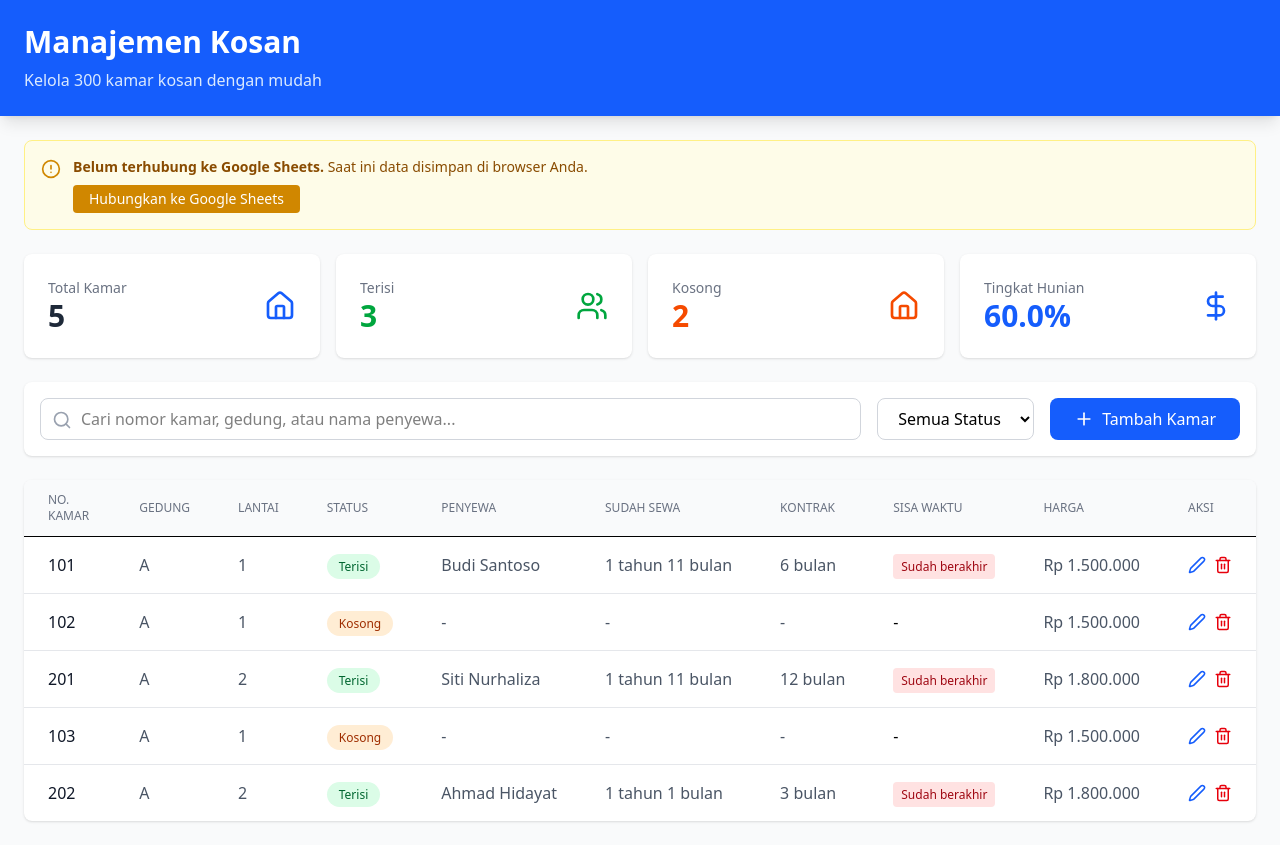
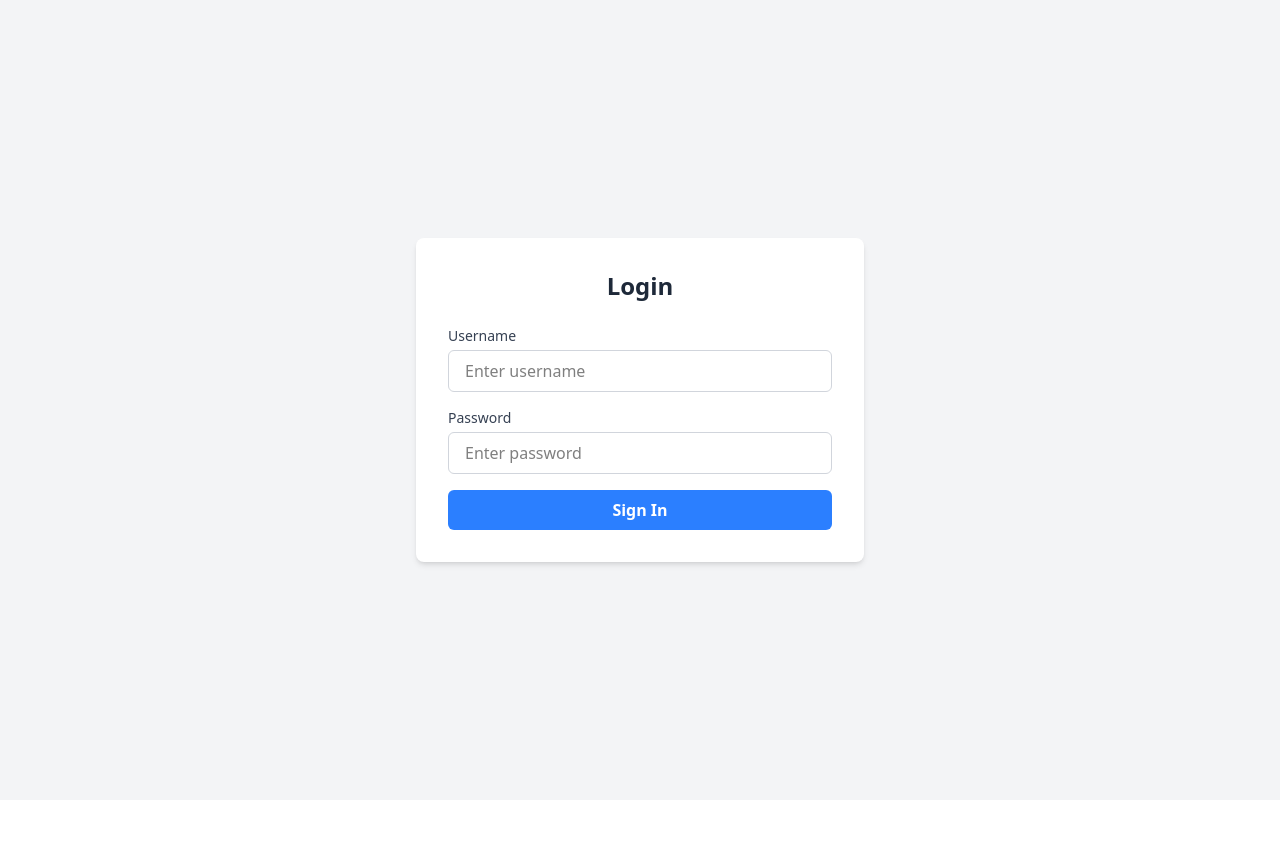
Before and after one commit to fadlidagang-jpg/tripleJ, a React (Vite) app: page / in a window 1280 px wide. After the commit the page ends 800 px from the top, so only its background shows below. Built offline with nearby package versions, Linux system fonts and the light colour scheme.

Commit message:
Add login screen

```diff
--- a/src/App.tsx
+++ b/src/App.tsx
@@ -1,10 +1,30 @@
-// src/App.tsx
-
+import { useState } from 'react'
 import KosanManagement from './components/KosanManagement'
+import Login from './components/Login'
 
 function App() {
+  const [currentUser, setCurrentUser] = useState<string | null>(() => {
+    return localStorage.getItem('currentUser')
+  })
+
+  const handleLogin = (username: string) => {
+    setCurrentUser(username)
+    localStorage.setItem('currentUser', username)
+  }
+
+  const handleLogout = () => {
+    setCurrentUser(null)
+    localStorage.removeItem('currentUser')
+  }
+
   return (
-    <KosanManagement />
+    <>
+      {currentUser ? (
+        <KosanManagement username={currentUser} onLogout={handleLogout} />
+      ) : (
+        <Login onLogin={handleLogin} />
+      )}
+    </>
   )
 }
 
--- a/src/components/KosanManagement.tsx
+++ b/src/components/KosanManagement.tsx
@@ -1,10 +1,15 @@
 import React, { useState, useEffect } from 'react';
-import { Search, Plus, Edit2, Trash2, Home, Users, DollarSign, AlertCircle } from 'lucide-react';
+import { Search, Plus, Edit2, Trash2, Home, Users, DollarSign, AlertCircle, LogOut } from 'lucide-react';
 import Modal from './Modal';
 import type { Room, RoomFormData, Stats } from '../types';
 import { calculateDuration, calculateRemainingTime } from '../utils';
 
-const KosanManagement: React.FC = () => {
+interface KosanManagementProps {
+  onLogout: () => void;
+  username: string;
+}
+
+const KosanManagement: React.FC<KosanManagementProps> = ({ onLogout, username }) => {
   const [rooms, setRooms] = useState<Room[]>([]);
   const [filteredRooms, setFilteredRooms] = useState<Room[]>([]);
   const [searchTerm, setSearchTerm] = useState<string>('');
@@ -139,9 +144,18 @@ const KosanManagement: React.FC = () => {
   return (
     <div className="min-h-screen bg-gray-50">
       <div className="bg-blue-600 text-white p-6 shadow-lg">
-        <div className="max-w-7xl mx-auto">
+        <div className="flex justify-between items-start">
+          <div>
             <h1 className="text-3xl font-bold mb-2">Manajemen Kosan</h1>
-          <p className="text-blue-100">Kelola 300 kamar kosan dengan mudah</p>
+            <p className="text-blue-100">Welcome, {username.charAt(0).toUpperCase() + username.slice(1)} | Kelola 300 kamar kosan dengan mudah</p>
+          </div>
+          <button
+            onClick={onLogout}
+            className="flex items-center gap-2 bg-blue-700 hover:bg-blue-800 text-white px-4 py-2 rounded-lg transition-colors"
+          >
+            <LogOut size={20} />
+            Logout
+          </button>
         </div>
       </div>
 
@@ -475,7 +489,7 @@ const KosanManagement: React.FC = () => {
           </button>
         </div>
       </Modal>
-    </div>
+    </div >
   );
 };
 
--- /dev/null
+++ b/src/components/Login.tsx
@@ -0,0 +1,71 @@
+import React, { useState } from 'react';
+
+interface LoginProps {
+    onLogin: (username: string) => void;
+}
+
+const Login: React.FC<LoginProps> = ({ onLogin }) => {
+    const [username, setUsername] = useState('');
+    const [password, setPassword] = useState('');
+    const [error, setError] = useState('');
+
+    const handleSubmit = (e: React.FormEvent) => {
+        e.preventDefault();
+        if (
+            (username === 'admin' && password === 'admin123') ||
+            (username === 'jack' && password === 'TripleJ123') ||
+            (username === 'john' && password === 'TripleJ123') ||
+            (username === 'vivi' && password === 'TripleJ123')
+        ) {
+            onLogin(username);
+            setError('');
+        } else {
+            setError('Invalid username or password');
+        }
+    };
+
+    return (
+        <div className="flex items-center justify-center min-h-screen bg-gray-100">
+            <div className="w-full max-w-md p-8 bg-white rounded-lg shadow-md">
+                <h2 className="mb-6 text-2xl font-bold text-center text-gray-800">Login</h2>
+                <form onSubmit={handleSubmit} className="space-y-4">
+                    <div>
+                        <label className="block mb-1 text-sm font-medium text-gray-700" htmlFor="username">
+                            Username
+                        </label>
+                        <input
+                            type="text"
+                            id="username"
+                            className="w-full px-4 py-2 border border-gray-300 rounded-md focus:outline-none focus:ring-2 focus:ring-blue-500"
+                            value={username}
+                            onChange={(e) => setUsername(e.target.value)}
+                            placeholder="Enter username"
+                        />
+                    </div>
+                    <div>
+                        <label className="block mb-1 text-sm font-medium text-gray-700" htmlFor="password">
+                            Password
+                        </label>
+                        <input
+                            type="password"
+                            id="password"
+                            className="w-full px-4 py-2 border border-gray-300 rounded-md focus:outline-none focus:ring-2 focus:ring-blue-500"
+                            value={password}
+                            onChange={(e) => setPassword(e.target.value)}
+                            placeholder="Enter password"
+                        />
+                    </div>
+                    {error && <p className="text-sm text-red-500">{error}</p>}
+                    <button
+                        type="submit"
+                        className="w-full px-4 py-2 font-bold text-white bg-blue-500 rounded-md hover:bg-blue-600 focus:outline-none focus:ring-2 focus:ring-blue-500 focus:ring-offset-2"
+                    >
+                        Sign In
+                    </button>
+                </form>
+            </div>
+        </div>
+    );
+};
+
+export default Login;
```
Lines whose indentation alone changed are shown as unchanged.
